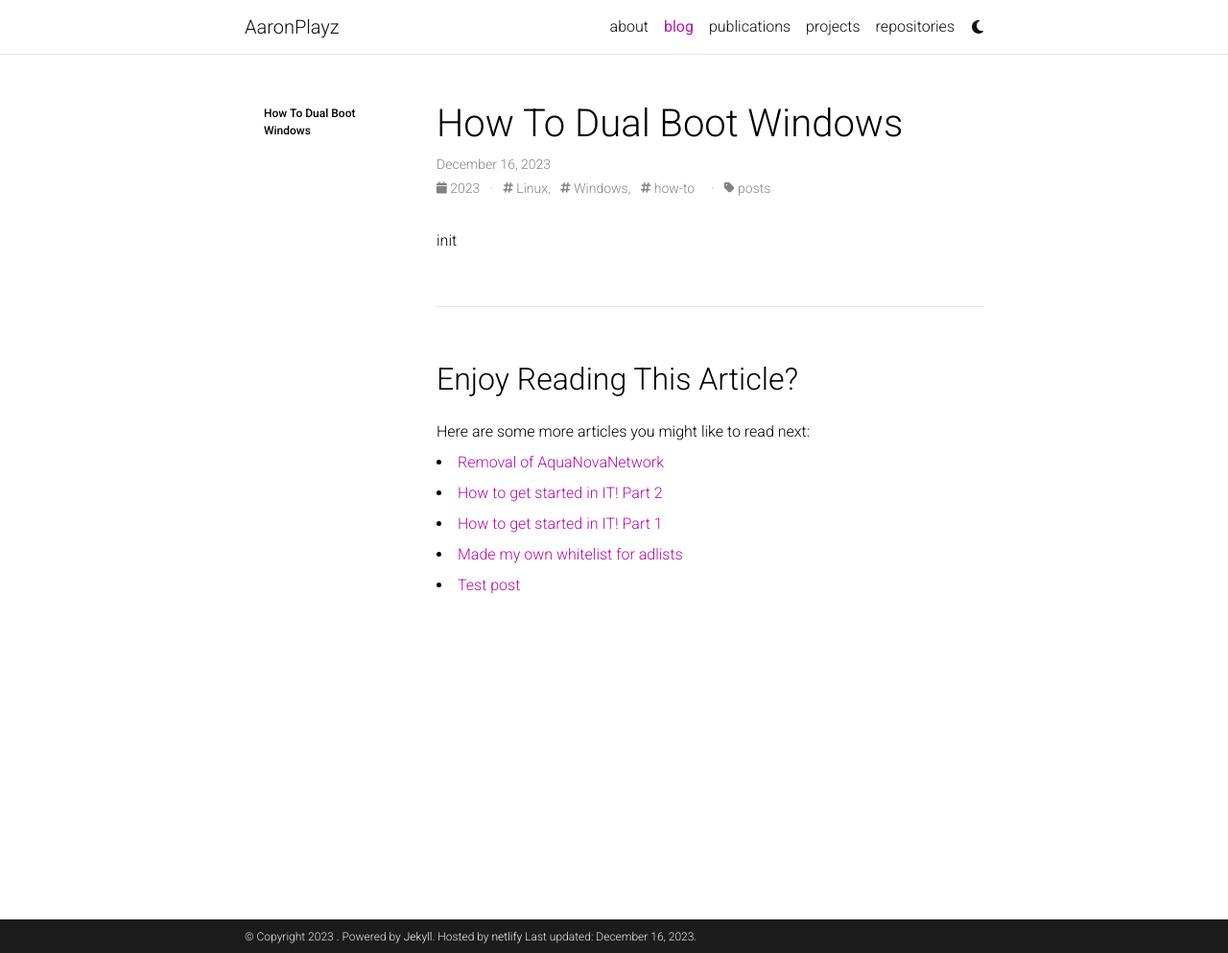
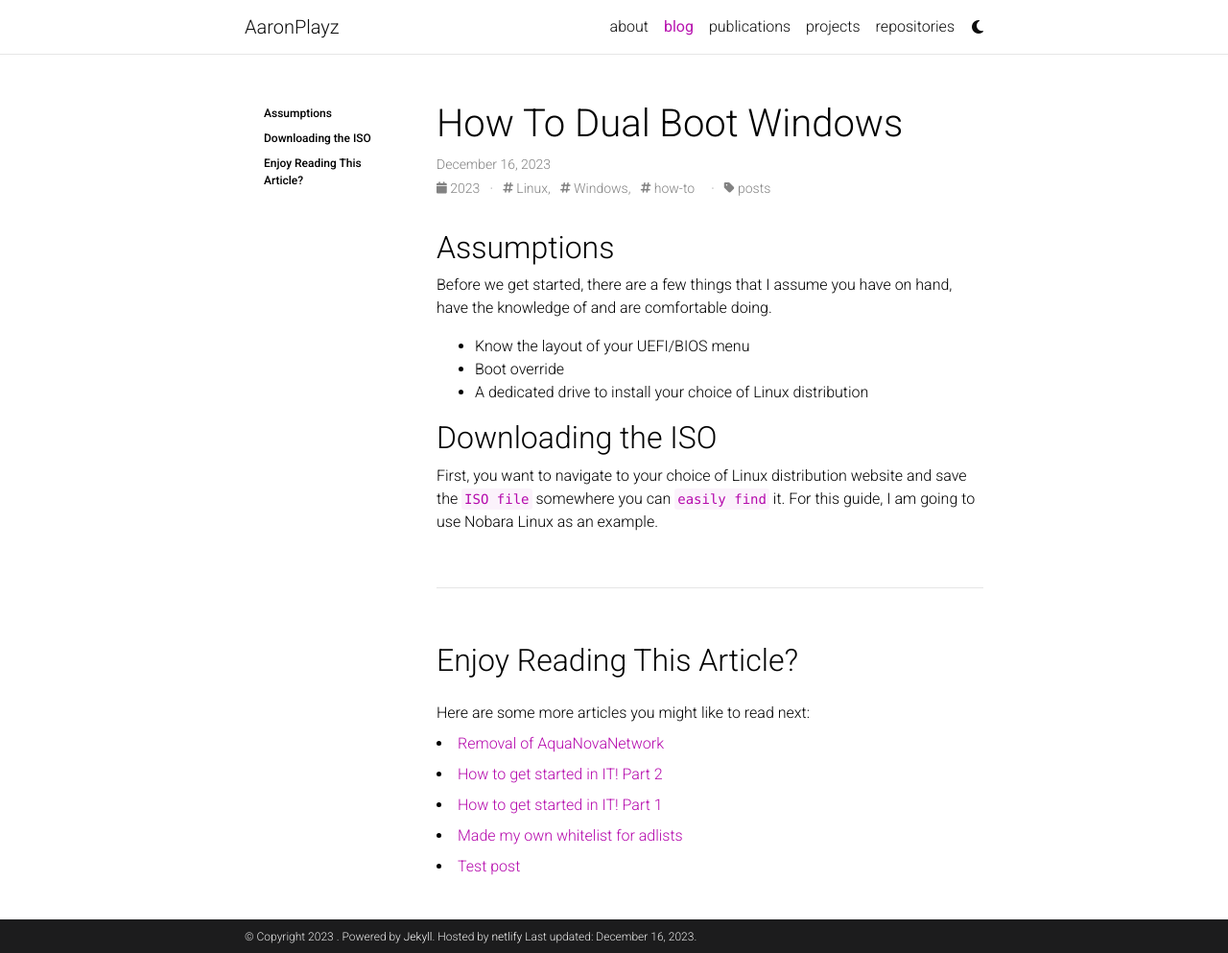
Before and after one commit to aaronplayz-sys/website, a Jekyll site: the page built from _posts/2023-12-16-how-to-dual-boot-windows.md, in a window 1280 px wide and 993 px high. Shown: the whole window at 96% size. Built offline with Jekyll 4.4.1, drawn with Linux system fonts in a browser that asks for light colours; comment, search, counter and statistics services are not loaded; a style sheet for code colours, icons or effects is not loaded.

Commit message:
Add some info

```diff
--- a/_posts/2023-12-16-how-to-dual-boot-windows.md
+++ b/_posts/2023-12-16-how-to-dual-boot-windows.md
@@ -8,4 +8,14 @@ categories: posts
 toc:
   sidebar: left
 ---
-init
+## Assumptions
+
+Before we get started, there are a few things that I assume you have on hand, have the knowledge of and are comfortable doing.
+
+- Know the layout of your UEFI/BIOS menu
+- Boot override
+- A dedicated drive to install your choice of Linux distribution
+
+## Downloading the ISO
+
+First, you want to navigate to your choice of Linux distribution website and save the `ISO file` somewhere you can `easily find` it. For this guide, I am going to use Nobara Linux as an example.
```
